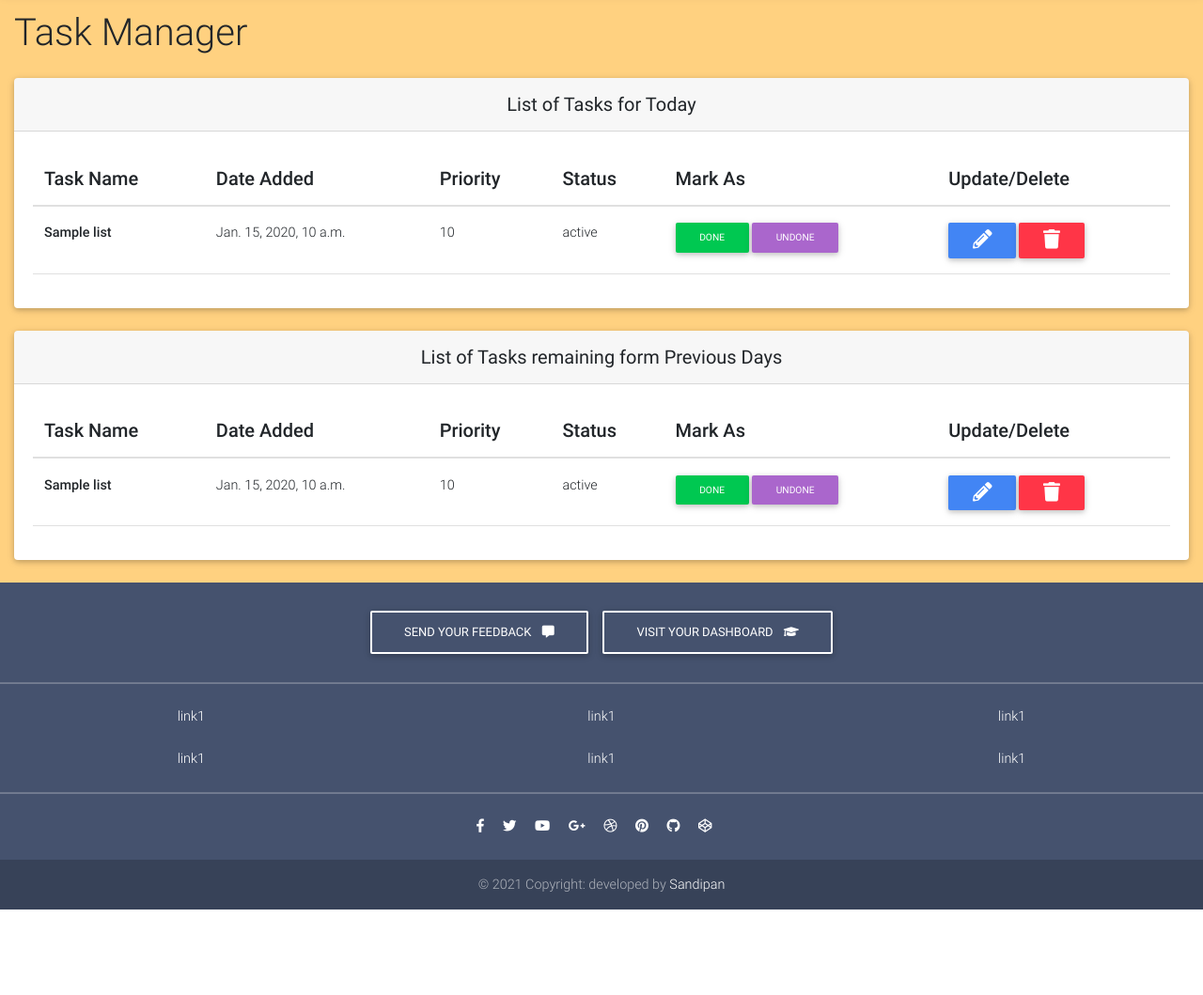
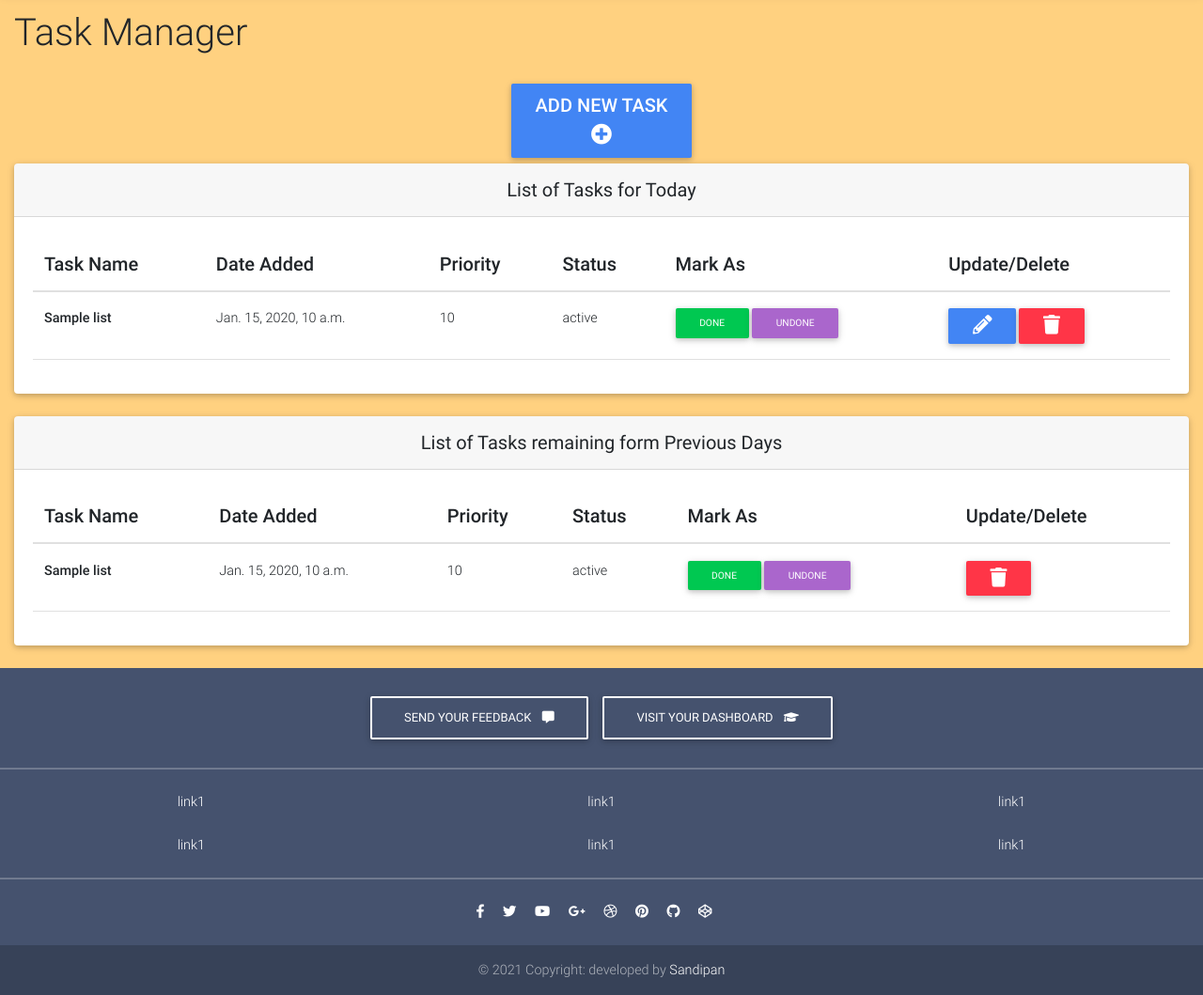
Before and after one commit to sandipan898/task-analyzer, a Django app: page /task-manager/ in a window 1280 px wide. Shown: the part 71-1130 px from the top of the page at 94% size. Before the commit the page ends 1039 px from the top, so only its background shows below. Run offline with Django 3.2, Linux system fonts and the light colour scheme; a user stored in the database is signed in; tables that the repository leaves empty hold one stand-in row (values such as "Sample post"); some libraries are stand-ins or nearby versions.

Commit message:
updating frontend

```diff
--- a/task_manager/templates/todo/task-manager.html
+++ b/task_manager/templates/todo/task-manager.html
@@ -6,6 +6,54 @@
     <div class="container-fluid pt-4">
         <div>
             <p class="display-6 mb-4">Task Manager</p>
+        </div>
+        <div class="d-flex justify-content-center">
+            <!-- Button trigger modal -->
+            <a class="btn btn-primary btn-md" data-mdb-toggle="modal" data-mdb-target="#exampleModal1">
+                <p class="h5"> Add New Task</p><i class="fas fa-plus-circle fa-2x"></i>
+            </a>
+            <!-- Modal -->
+            <div class="modal fade" id="exampleModal1" tabindex="-1" aria-labelledby="exampleModalLabel"
+                aria-hidden="true">
+                <div class="modal-dialog">
+                    <div class="modal-content">
+                        <div class="modal-header">
+                            <h5 class="modal-title" id="exampleModalLabel">Add New Task</h5>
+                            <button type="button" class="btn-close" data-mdb-dismiss="modal"
+                                aria-label="Close"></button>
+                        </div>
+                        <div class="modal-body">
+                            <form class="form" action="" method="POST">
+                                {% csrf_token %}
+                                {% for field in task_form %}
+                                <div class="form-group form-row">
+                                    <div class="form-group col-md-8 mb-0">
+                                        <div class="form-outline mb-4 p-2">
+                                            {{field}}
+                                            <label class="form-label"
+                                                for="{{field.id_for_label}}">{{field.label}}</label>
+                                        </div>
+                                    </div>
+                                    <div class="form-group col-md-4 mb-0 text-primary">
+                                        {{field.help_text}}
+                                    </div>
+                                    <div class="form-group col-md-4 mb-0 text-danger">
+                                        {{field.errors}}
+                                    </div>
+                                </div>
+
+                                {% endfor %}
+                                <div class="modal-footer">
+                                    <button class="btn btn-primary my-2 my-sm-0" type="submit">Add Task</button>
+                                    <button type="button" class="btn btn-secondary" data-mdb-dismiss="modal">
+                                        Close
+                                    </button>
+                                </div>
+                            </form>
+                        </div>
+                    </div>
+                </div>
+            </div>
         </div>
         <section class="mb-4">
             <div class="card">
@@ -35,12 +83,49 @@
                                     <td>{{task.weight}}</td>
                                     <td>{{task.status}}</td>
                                     <td>
-                                        <a href="" class="btn btn-success btn-sm">Done</a>
-                                        <a href="" class="btn btn-secondary btn-sm">UnDone</a>
+                                        <a href="{% url 'mark_done' task.id %}" class="btn btn-success btn-sm">Done</a>
+                                        <a href="{% url 'mark_undone' task.id %}"
+                                            class="btn btn-secondary btn-sm">UnDone</a>
                                     </td>
                                     <td>
-                                        <a href="" class="btn btn-primary btn-sm"><i class="fas fa-pencil-alt fa-2x"></i></a>
-                                        <a href="" class="btn btn-danger btn-sm"><i class="fas fa-trash fa-2x"></i></a>
+                                        <!-- Button trigger modal -->
+                                        <a class="btn btn-primary btn-sm" data-mdb-toggle="modal"
+                                            data-mdb-target="#exampleModal2"><i class="fas fa-pencil-alt fa-2x"></i></a>
+                                        <!-- Modal -->
+                                        <div class="modal fade" id="exampleModal2" tabindex="-1"
+                                            aria-labelledby="exampleModalLabel" aria-hidden="true">
+                                            <div class="modal-dialog">
+                                                <div class="modal-content">
+                                                    <div class="modal-header">
+                                                        <h5 class="modal-title" id="exampleModalLabel">Update Task</h5>
+                                                        <button type="button" class="btn-close" data-mdb-dismiss="modal"
+                                                            aria-label="Close"></button>
+                                                    </div>
+                                                    <div class="modal-body">
+                                                        <form class="form-inline my-2 my-lg-0"
+                                                            action="{% url 'update' task.id%}" method="POST">
+                                                            {% csrf_token %}
+                                                            <label class="col-sm-1 col-form-label">Task</label>
+                                                            <input class="form-control mr-sm-2" type="search"
+                                                                value="{{task.name}}" aria-label="Search" name="name">
+                                                            <input type="hidden" value="{{ task.weight }}"
+                                                                name="weight">
+                                                            <div class="modal-footer">
+                                                                <button type="button" class="btn btn-secondary"
+                                                                    data-mdb-dismiss="modal">
+                                                                    Close
+                                                                </button>
+                                                                <button class="btn btn-primary my-2 my-sm-0"
+                                                                type="submit">Save Changes</button>
+                                                            </div>
+                                                        </form>
+                                                    </div>
+                                                </div>
+                                            </div>
+                                        </div>
+
+                                        <a href="{% url 'delete' task.id %}" class="btn btn-danger btn-sm"><i
+                                                class="fas fa-trash fa-2x"></i></a>
                                     </td>
                                 </tr>
                                 {% endfor %}
@@ -83,7 +168,6 @@
                                         <a href="" class="btn btn-secondary btn-sm">UnDone</a>
                                     </td>
                                     <td>
-                                        <a href="" class="btn btn-primary btn-sm"><i class="fas fa-pencil-alt fa-2x"></i></a>
                                         <a href="" class="btn btn-danger btn-sm"><i class="fas fa-trash fa-2x"></i></a>
                                     </td>
                                 </tr>
@@ -97,4 +181,12 @@
     </div>
 </main>
 
+<script>
+    const myModal = document.getElementById('myModal')
+    const myInput = document.getElementById('myInput')
+
+    myModal.addEventListener('shown.mdb.modal', () => {
+        myInput.focus()
+    })
+</script>
 {% endblock %}
--- a/task_manager/todo/forms.py
+++ b/task_manager/todo/forms.py
@@ -3,6 +3,25 @@ from .models import List
 
 
 class ListForm(forms.ModelForm):
+    name = forms.CharField(
+        label="Task Name",
+        required=False,
+        max_length=500,
+        widget=forms.TextInput(
+            attrs={
+                'class': 'form-control',
+            }
+        )
+    )
+    weight = forms.IntegerField(
+        label="Priority",
+        required=False,
+        widget=forms.TextInput(
+            attrs={
+                'class': 'form-control',
+            }
+        )
+    )
     class Meta:
         model = List
         fields = ["name", "weight", ]
--- a/task_manager/todo/models.py
+++ b/task_manager/todo/models.py
@@ -12,7 +12,7 @@ class List(models.Model):
     time_worked = models.FloatField(blank=True, null=True)
     points = models.IntegerField(default=25, blank=True, null=True)
     weight = models.IntegerField(default=1, blank=True, null=True)
-    status = models.CharField(default="Incomplete", max_length = 300, blank=True, null=True)
+    status = models.CharField(default="Work not Completed", max_length = 300, blank=True, null=True)
 
     @property
     def get_score(self):
--- a/task_manager/todo/views.py
+++ b/task_manager/todo/views.py
@@ -49,8 +49,10 @@ class ManageListView(generic.View):
 
     def get(self, request, *args, **kwargs):
         tasks = List.objects.filter(user=request.user)
+        form = ListForm()
         self.context = {
             'tasks': tasks,
+            'task_form': form
             # 'complete_tasks_count': complete_tasks.count(),
             # 'current_score': current_score,
         }
@@ -60,15 +62,15 @@ class ManageListView(generic.View):
         form = ListForm(request.POST or None)
         if form.is_valid():
             print(form.cleaned_data)
-            item = form.cleaned_data['item']
+            name = form.cleaned_data['name']
             weight = form.cleaned_data['weight']
-            List.objects.create(user=request.user, item=item, weight=weight)
+            List.objects.create(user=request.user, name=name, weight=weight)
             form.save()
-            print(request.user.list_set)
-            all_tasks = List.objects.filter(user=request.user).all()
-            self.context['all_tasks'] = all_tasks
+            # all_tasks = List.objects.filter(user=request.user).all()
+            #     self.context['all_tasks'] = all_tasks
             messages.success(request, ("Task has been added to the list!"))
-        return render(self.request, self.template_name, self.context)
+            # return render(self.request, self.template_name, self.context)
+            return redirect('task-manager')
 
 
 @login_required
@@ -76,39 +78,37 @@ def delete(request, id):
     item = get_object_or_404(List, id=id)
     item.delete()
     messages.success(request, ('Item has been deleted successfully!'))
-    return redirect('home')
+    return redirect('task-manager')
 
 @login_required
 def done(request, id):
     item = get_object_or_404(List, id=id)
-    item.completed = True
+    item.is_completed = True
+    item.status = 'Work completed'
     item.save()
-    return redirect('home')
+    return redirect('task-manager')
 
 @login_required
 def undone(request, id):
     item = get_object_or_404(List, id=id)
-    item.completed = False
+    item.is_completed = False
+    item.status = 'Work not completed'
     item.save()
-    return redirect('home')
+    return redirect('task-manager')
 
 @login_required
 def update(request, id):
-    template_name = 'todo_list/update.html'
-    context = {}
     if request.method == "POST":
         item = get_object_or_404(List, id=id)
         form = ListForm(request.POST or None, instance=item)
-
+        print(form)
         if form.is_valid():
             form.save()
             messages.success(request, ('Item has been edited'))
-            return redirect('home')
+            return redirect('task-manager')
 
     else:
-        item = get_object_or_404(List, id=id)
-        context['object'] = item
-        return render(request, template_name, context)
+        return redirect('task-manager')
 
 
 # def about_view(request):
```
Also changed, not shown: task_manager/todo/migrations/0007_auto_20210315_1635.py (added).
